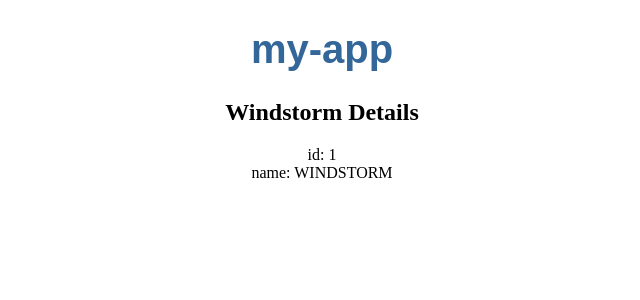
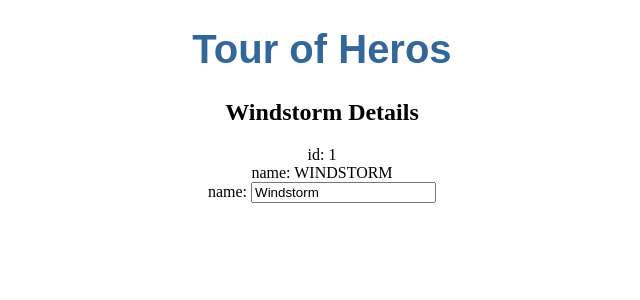
Before and after one commit to tlan16/learn-angular, an Angular app: page / in a window 1280 px wide. Shown: the top 300 px of the page, without its empty margins (318-958 px from the left). Built offline with nearby package versions, Linux system fonts and the light colour scheme.

Commit message:
two way binding

```diff
--- a/src/app/app.component.html
+++ b/src/app/app.component.html
@@ -1,8 +1,6 @@
 <!--The content below is only a placeholder and can be replaced.-->
 <div style="text-align:center">
-  <h1>
-    {{title}}
-  </h1>
+  <h1>{{title}}</h1>
   <app-heros></app-heros>
 </div>
 
--- a/src/app/app.component.ts
+++ b/src/app/app.component.ts
@@ -6,5 +6,5 @@
   styleUrls: ['./app.component.scss']
 })
 export class AppComponent {
-  title = 'my-app';
+  title = 'Tour of Heros';
 }
--- a/src/app/app.module.ts
+++ b/src/app/app.module.ts
@@ -1,5 +1,6 @@
 import { BrowserModule } from '@angular/platform-browser';
 import { NgModule } from '@angular/core';
+import { FormsModule} from '@angular/forms';
 
 import { AppRoutingModule } from './app-routing.module';
 import { AppComponent } from './app.component';
@@ -12,7 +13,8 @@
   ],
   imports: [
     BrowserModule,
-    AppRoutingModule
+    AppRoutingModule,
+    FormsModule
   ],
   providers: [],
   bootstrap: [AppComponent]
--- a/src/app/heros/heros.component.html
+++ b/src/app/heros/heros.component.html
@@ -1,3 +1,8 @@
 <h2>{{hero.name}} Details</h2>
 <div><span>id: </span>{{hero.id}}</div>
 <div><span>name: </span>{{hero.name | uppercase}}</div>
+<div>
+  <label>name:
+    <input [(ngModel)]="hero.name" placeholder="name">
+  </label>
+</div>
--- a/src/app/heros/heros.component.ts
+++ b/src/app/heros/heros.component.ts
@@ -1,5 +1,5 @@
 import { Component, OnInit } from '@angular/core';
-import {Hero} from "../hero";
+import {Hero} from '../hero';
 
 @Component({
   selector: 'app-heros',
```
